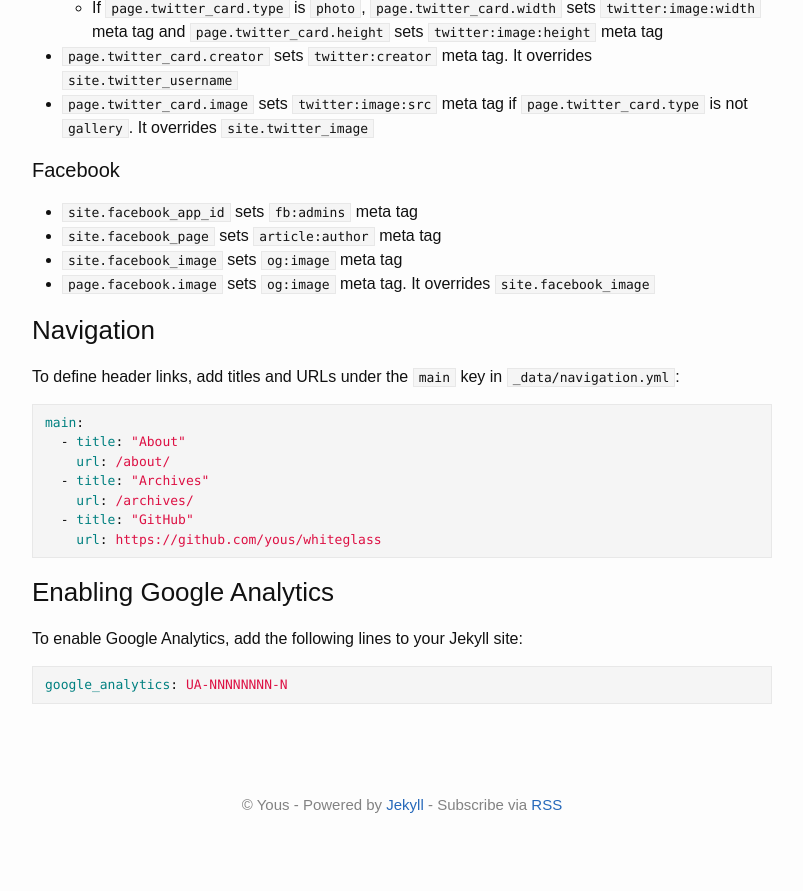
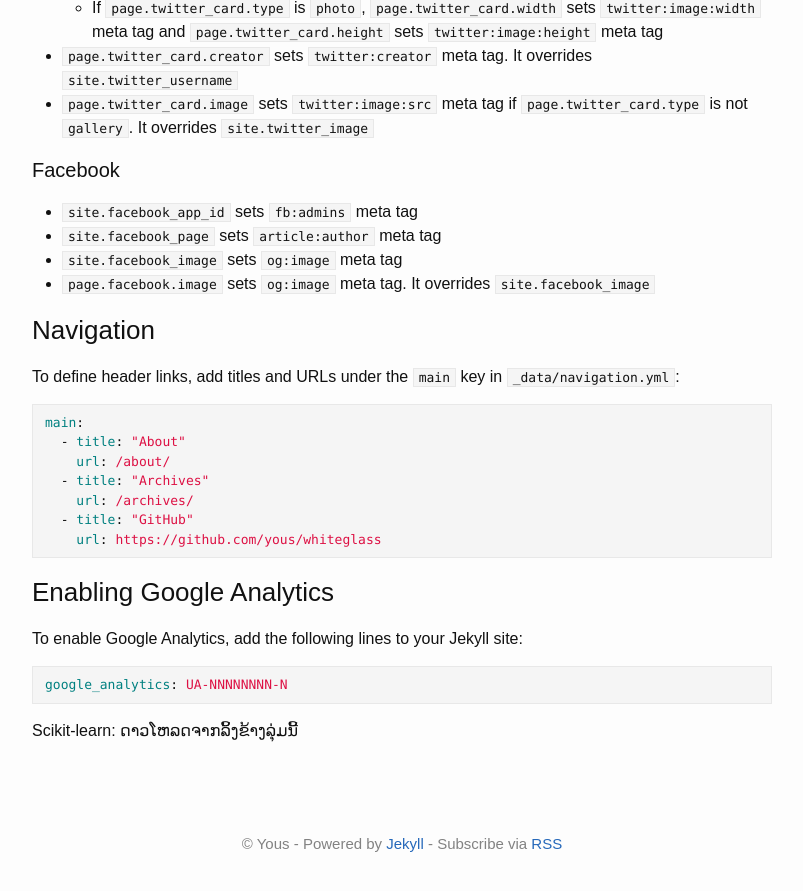
Before and after one commit to laomachinelearning/laomachinelearning.github.io, a Jekyll site: the page built from about.md, in a window 1280 px wide and 900 px high, scrolled down 3889 px. Shown: the top 891 px of the window, without its empty margins (238-1041 px from the left). Built offline with Jekyll 4.4.1, drawn with Linux system fonts in a browser that asks for light colours; before the commit the page ends 4750 px from its top, so only the background shows below that.

Commit message:
Update about.md

````diff
--- a/about.md
+++ b/about.md
@@ -238,3 +238,6 @@ To enable Google Analytics, add the following lines to your Jekyll site:
 ``` yaml
 google_analytics: UA-NNNNNNNN-N
 ```
+
+Scikit-learn:
+ດາວໂຫລດຈາກລິ້ງຂ້າງລຸ່ມນີ້
````
